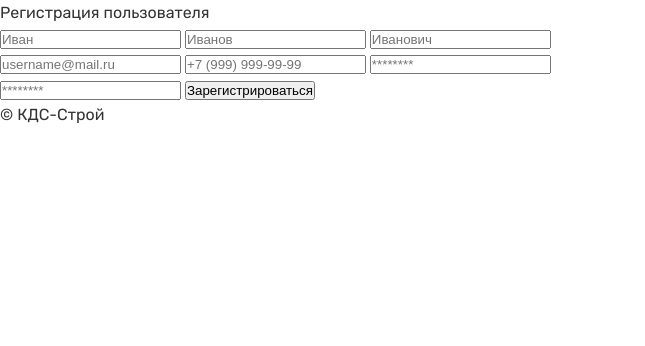
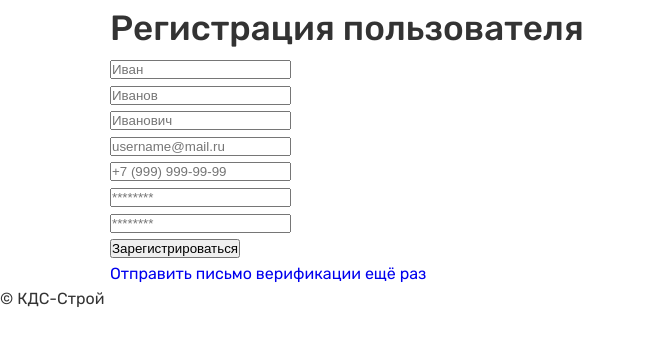
Before and after one commit to smintank/kds-stroy, a Django app: page /auth/registration/ in a window 1280 px wide. Shown: the part 84-430 px from the top of the page, without its empty margins (0-645 px from the left). Run offline with Django 5.2, Linux system fonts and the light colour scheme; some libraries are stand-ins or nearby versions.

Commit message:
Fix registration form errors are showing now

```diff
--- a/templates/registration/registration_form.html
+++ b/templates/registration/registration_form.html
@@ -1,22 +1,22 @@
 {% extends "base.html" %}
 {% block content %}
-  <div class="col d-flex justify-content-center">
-    <div class="card" style="width: 40rem;">
-      <div class="card-header">
-        Регистрация пользователя
-      </div>
-      <div class="card-body">
-        {% include "includes/errors.html" %}
+    <div class="container">
+      <h2>Регистрация пользователя</h2>
+      <div>
           <form method="post" action="{% url 'registration' %}" enctype="multipart/form-data">
             {% csrf_token %}
             {% for field in user_form %}
               {{ field }}
+              {% if field.errors %}<p>{{ field.errors }}</p>{% endif %}
+                <br>
             {% endfor %}
               <button type="submit">
                 Зарегистрироваться
               </button>
           </form>
       </div>
+      <div class="request_new_link">
+        <a href="{% url 'request-new-link-from-email' %}">Отправить письмо верификации ещё раз</a>
+      </div>
     </div>
-  </div>
 {% endblock %}
--- a/users/views.py
+++ b/users/views.py
@@ -90,7 +90,11 @@ def register(request):
                 "registration/registration_done.html",
                 {"new_user": new_user}
             )
-        return HttpResponse("Ошибка валидации формы")
+        return render(
+            request,
+            "registration/registration_form.html",
+            {"user_form": user_form}
+        )
     else:
         user_form = UserRegistrationForm()
         return render(
```
